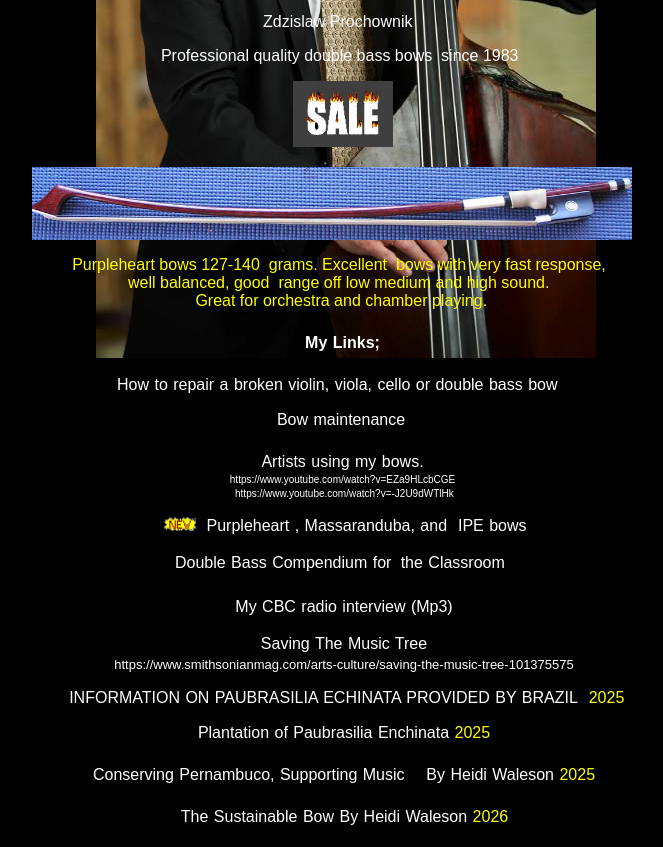
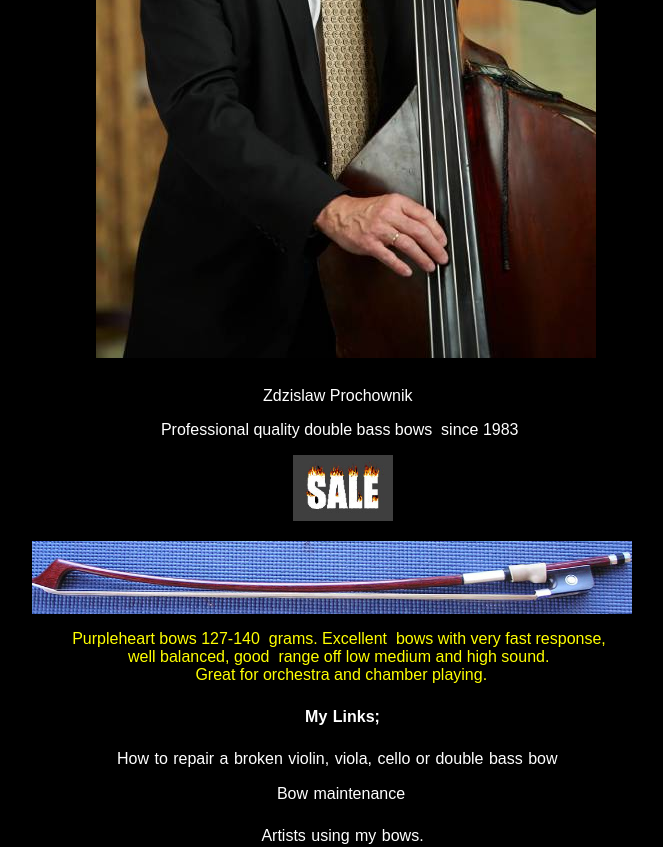
Before and after one commit to ProchownikZ/Bass-Bows, a plain HTML site: page index.htm in a window 1280 px wide. Shown: the part 874-1721 px from the top of the page, without its empty margins (10-673 px from the left). Drawn offline with Linux system fonts and the light colour scheme.

Commit message:
Add files via upload

```diff
--- a/index.htm
+++ b/index.htm
@@ -398,6 +398,28 @@
     	<font color="#FFFFFF">smyczki do kontrabasu</font></a></font></font><p class="auto-style12" style="width: 676px; height: 390px;">
     	<span class="auto-style32">
         &nbsp;&nbsp;</span><a href="Z.Prochownik.jpg"><img alt="" class="style14" height="751" src="Z.Prochownik.jpg" width="500"></a><p class="style19" style="width: 672px">
+		  &nbsp;</p>
+		<p class="style19" style="width: 672px">
+		  &nbsp;</p>
+		<p class="style19" style="width: 672px">
+		  &nbsp;</p>
+		<p class="style19" style="width: 672px">
+		  &nbsp;</p>
+		<p class="style19" style="width: 672px">
+		  &nbsp;</p>
+		<p class="style19" style="width: 672px">
+		  &nbsp;</p>
+		<p class="style19" style="width: 672px">
+		  &nbsp;</p>
+		<p class="style19" style="width: 672px">
+		  &nbsp;</p>
+		<p class="style19" style="width: 672px">
+		  &nbsp;</p>
+		<p class="style19" style="width: 672px">
+		  &nbsp;</p>
+		<p class="style19" style="width: 672px">
+		  &nbsp;</p>
+		<p class="style19" style="width: 672px">
 		  <span class="style1" style="mso-ansi-language:EN-US">
 		  <font color="#FFFFFF"><span class="style40">Zdzislaw Prochownik</span><span class="auto-style34">&nbsp;
 
```
